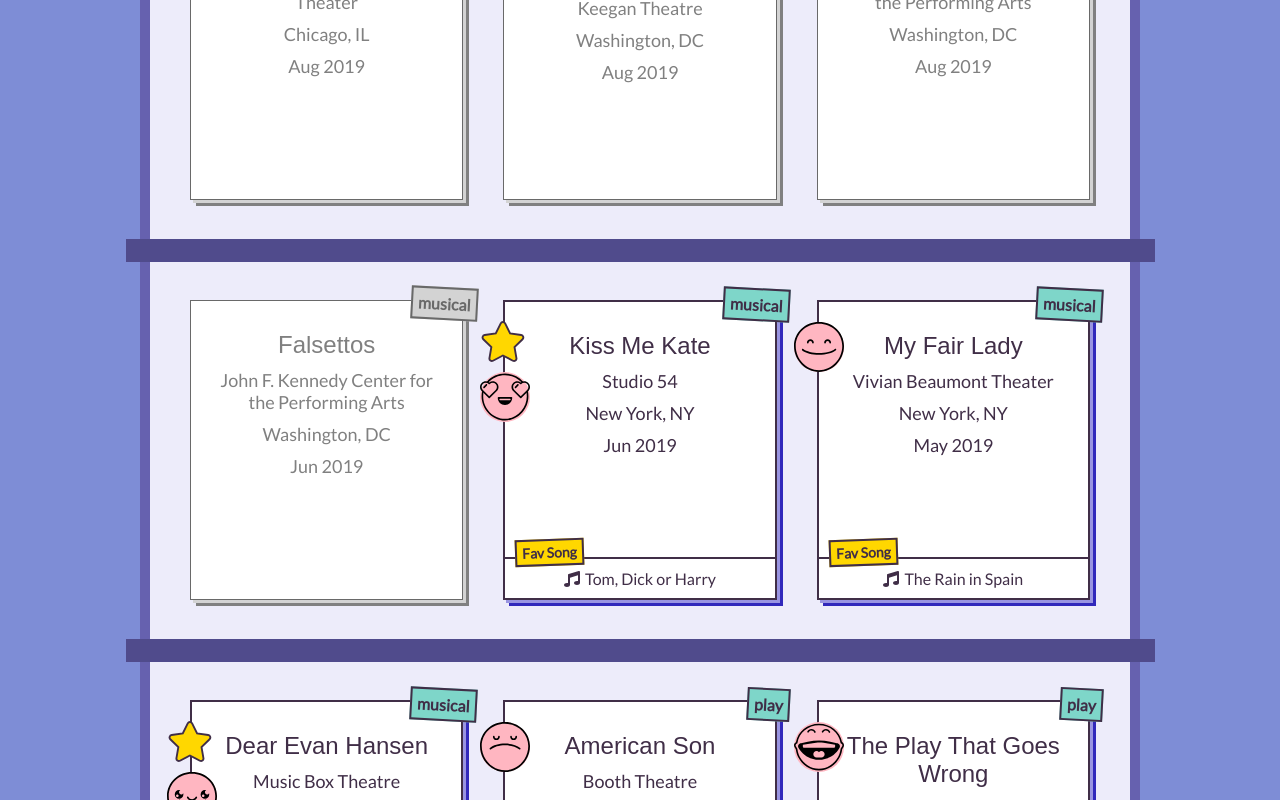
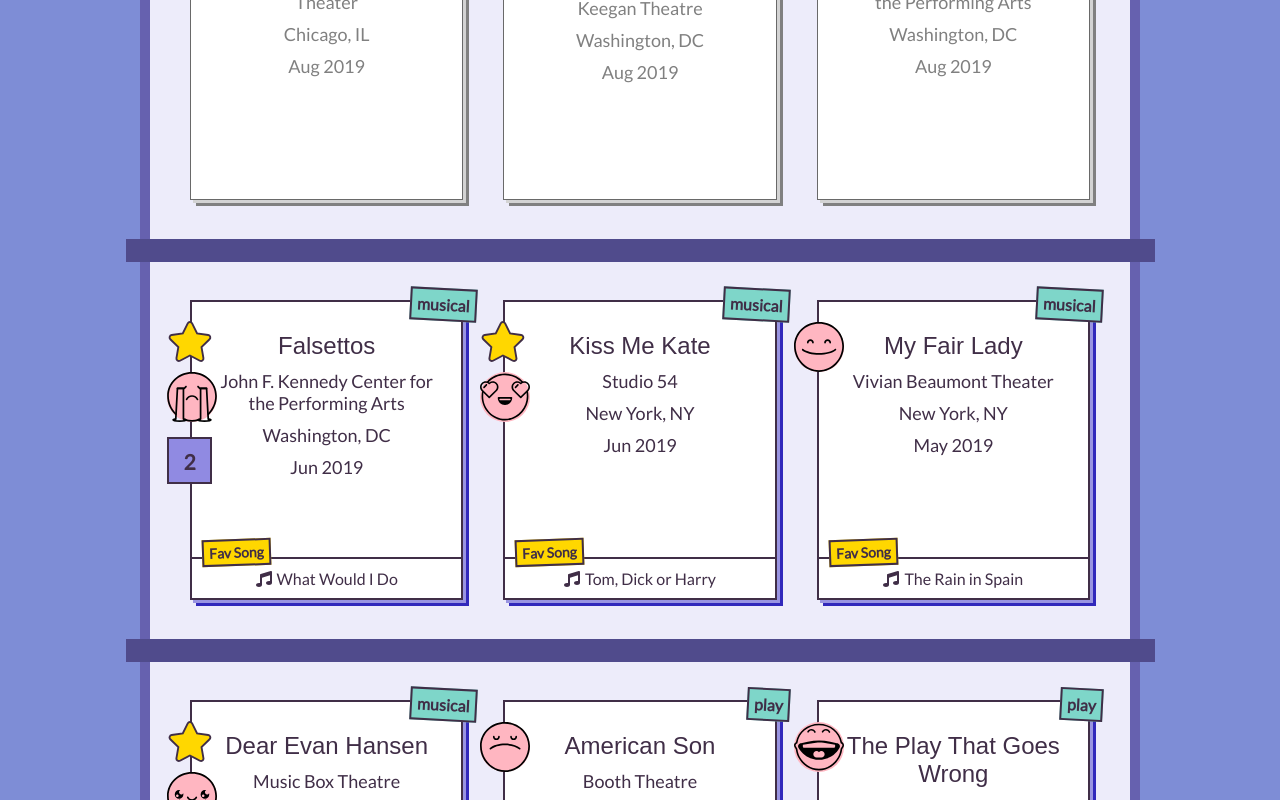
Before and after one commit to brittanyrw/theaterlog, a Vue app: page / in a window 1280 px wide. Shown: the part 1021-1821 px from the top of the page. Built offline with nearby package versions, Linux system fonts and the light colour scheme; a web font is replaced by a local one.

Commit message:
Update shows.js

```diff
--- a/src/data/shows.js
+++ b/src/data/shows.js
@@ -42,16 +42,18 @@
     },{
     id: 's59',
     name: "Falsettos",
+    link: 'https://falsettosbroadway.com/',
     theater: "John F. Kennedy Center for the Performing Arts",
     date: "Jun 2019",
     location: "Washington, DC",
     illustration: 'chess',
-    favSong: '',
+    favSong: 'What Would I Do',
     fav: true,
-    upcoming: true,
+    upcoming: false,
     multi: 2,
     type: 'musical',
-    review: ''
+    review: 'sad',
+    favSongLink: 'https://www.youtube.com/watch?v=QC4zjD9qL5o'
     },{
     id: 's58',
     name: "Kiss Me Kate",
```
